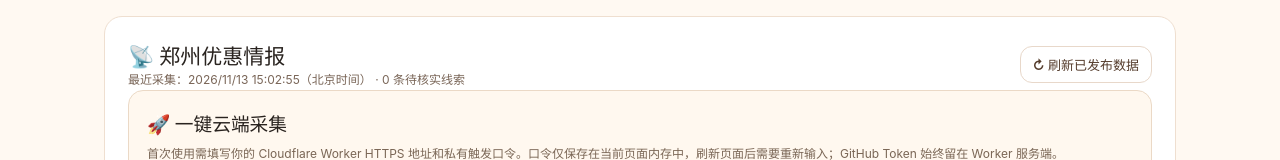
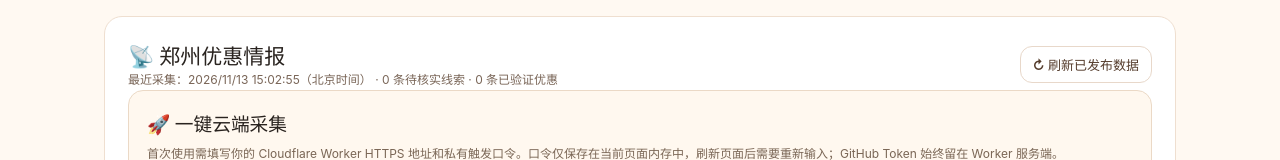
Before and after one commit to meganlambert600-hash/megan, a plain HTML site: page index.html in a window 1280 px wide. Shown: the part 442-602 px from the top of the page. Drawn offline with Linux system fonts and the light colour scheme.

Commit message:
feat: update radar frontend and documentation
Keep the frontend compatible with schema v2 source diagnostics and document the 09:37/17:00 schedule.

```diff
--- a/index.html
+++ b/index.html
@@ -44,7 +44,7 @@ function renderSearch(){const brand=$('searchBrand').value.trim(),type=$('search
 $('searchNow').onclick=()=>{renderSearch();$('searchResults').scrollIntoView({behavior:'smooth',block:'nearest'})};$('searchBrand').onkeydown=e=>{if(e.key==='Enter')renderSearch()};$('searchType').onchange=renderSearch;
 let liveData={offers:[],sources:[],generated_at:null};
 function renderLive(){const root=$('liveGrid');root.replaceChildren();const region=$('liveRegion').value,brand=$('liveBrand').value,q=$('liveKeyword').value.trim().toLowerCase();const ranked=[...liveData.offers].sort((a,b)=>Number(b.region==='郑州')-Number(a.region==='郑州')||String(b.first_seen).localeCompare(String(a.first_seen)));const filtered=ranked.filter(x=>(region==='all'||x.region===region)&&(brand==='all'||x.brand===brand)&&(!q||(x.title+' '+x.brand+' '+x.platform).toLowerCase().includes(q)));if(!filtered.length){root.append(el('div','liveEmpty',liveData.generated_at?'当前筛选没有公开优惠线索。可通过下方补充搜索或手动收藏真实券。':'尚未取得采集结果。首次部署后，请到 GitHub Actions 手动运行一次 Collect public coupon leads。'));return}for(const x of filtered){const card=el('article','liveCard'),meta=el('div','meta'),title=el('h3','',x.title),desc=el('p','',x.summary||'请在原始来源核实活动具体规则。'),row=el('div','row'),link=el('a','btn small','查看原始来源 ↗');for(const val of [x.platform,x.brand,x.region,'待核实'])meta.append(el('span','',val));link.href=x.url;link.target='_blank';link.rel='noopener noreferrer';link.style.textDecoration='none';row.append(el('small','muted','发现 '+String(x.first_seen||'').slice(0,10)),link);card.append(meta,title,desc,row);root.append(card)}}
-async function loadLive(){const status=$('dataStatus');status.textContent='正在读取云端数据…';try{const r=await fetch('./data/offers.json?t='+Date.now(),{cache:'no-store'});if(!r.ok)throw Error('HTTP '+r.status);const data=await r.json();if(!Array.isArray(data.offers)||!Array.isArray(data.sources))throw Error('数据格式不正确');liveData=data;status.textContent=(data.generated_at?'最近采集：'+new Date(data.generated_at).toLocaleString('zh-CN',{timeZone:'Asia/Shanghai'})+'（北京时间）':'尚未执行采集')+' · '+data.offers.length+' 条待核实线索';const list=$('sourceList');list.replaceChildren();if(!data.sources.length)list.append(el('li','','暂无采集记录'));for(const s of data.sources)list.append(el('li','',s.name+'：'+(s.status==='ok'?'已检查，发现 '+s.count+' 条线索':'失败 '+(s.error||''))));renderLive()}catch(e){status.textContent='无法读取云端数据：'+e.message;$('liveGrid').replaceChildren(el('div','liveEmpty','数据暂不可用。可以使用下方搜索或个人收藏功能。'))}}
+async function loadLive(){const status=$('dataStatus');status.textContent='正在读取云端数据…';try{const r=await fetch('./data/offers.json?t='+Date.now(),{cache:'no-store'});if(!r.ok)throw Error('HTTP '+r.status);const data=await r.json();if(!Array.isArray(data.offers)||!Array.isArray(data.sources))throw Error('数据格式不正确');liveData=data;status.textContent=(data.generated_at?'最近采集：'+new Date(data.generated_at).toLocaleString('zh-CN',{timeZone:'Asia/Shanghai'})+'（北京时间）':'尚未执行采集')+' · '+data.offers.length+' 条待核实线索 · '+Number(data.verified_offer_count||0)+' 条已验证优惠';const list=$('sourceList');list.replaceChildren();if(!data.sources.length)list.append(el('li','','暂无采集记录'));const labels={ok:'已检查',skipped_login:'需登录，已跳过',skipped_in_app:'需 App/微信人工核验',skipped_policy:'合规跳过',manual_review:'需人工核验',blocked:'遇到验证页，已停止',error:'采集失败'};for(const s of data.sources){const detail=s.status==='ok'?'，发现 '+s.count+' 条待核实线索':('：'+(s.reason||s.error||'未自动采集'));list.append(el('li','',s.name+'：'+(labels[s.status]||s.status)+detail))}renderLive()}catch(e){status.textContent='无法读取云端数据：'+e.message;$('liveGrid').replaceChildren(el('div','liveEmpty','数据暂不可用。可以使用下方搜索或个人收藏功能。'))}}
 $('reloadData').onclick=loadLive;for(const id of ['liveRegion','liveBrand','liveKeyword'])$(id).addEventListener(id==='liveKeyword'?'input':'change',renderLive);
 let triggerBusy=false;
 function configuredWorker(){const raw=$('workerUrl').value.trim().replace(/\/+$/,'');try{const u=new URL(raw);if(u.protocol!=='https:'||u.username||u.password||u.search||u.hash||u.pathname!=='/')return null;return u.origin}catch{return null}}
```
Also changed, not shown: 1 other file.
